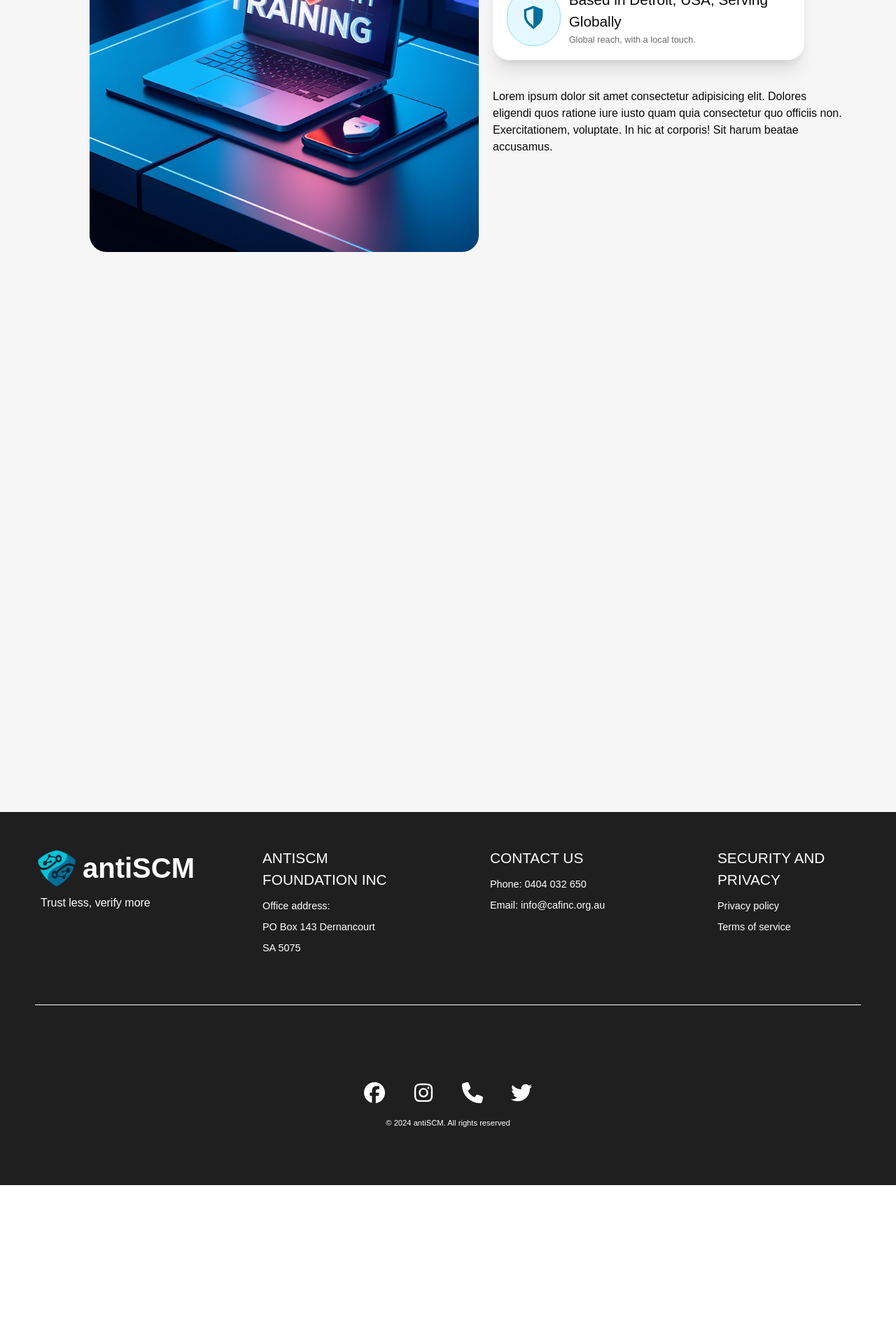
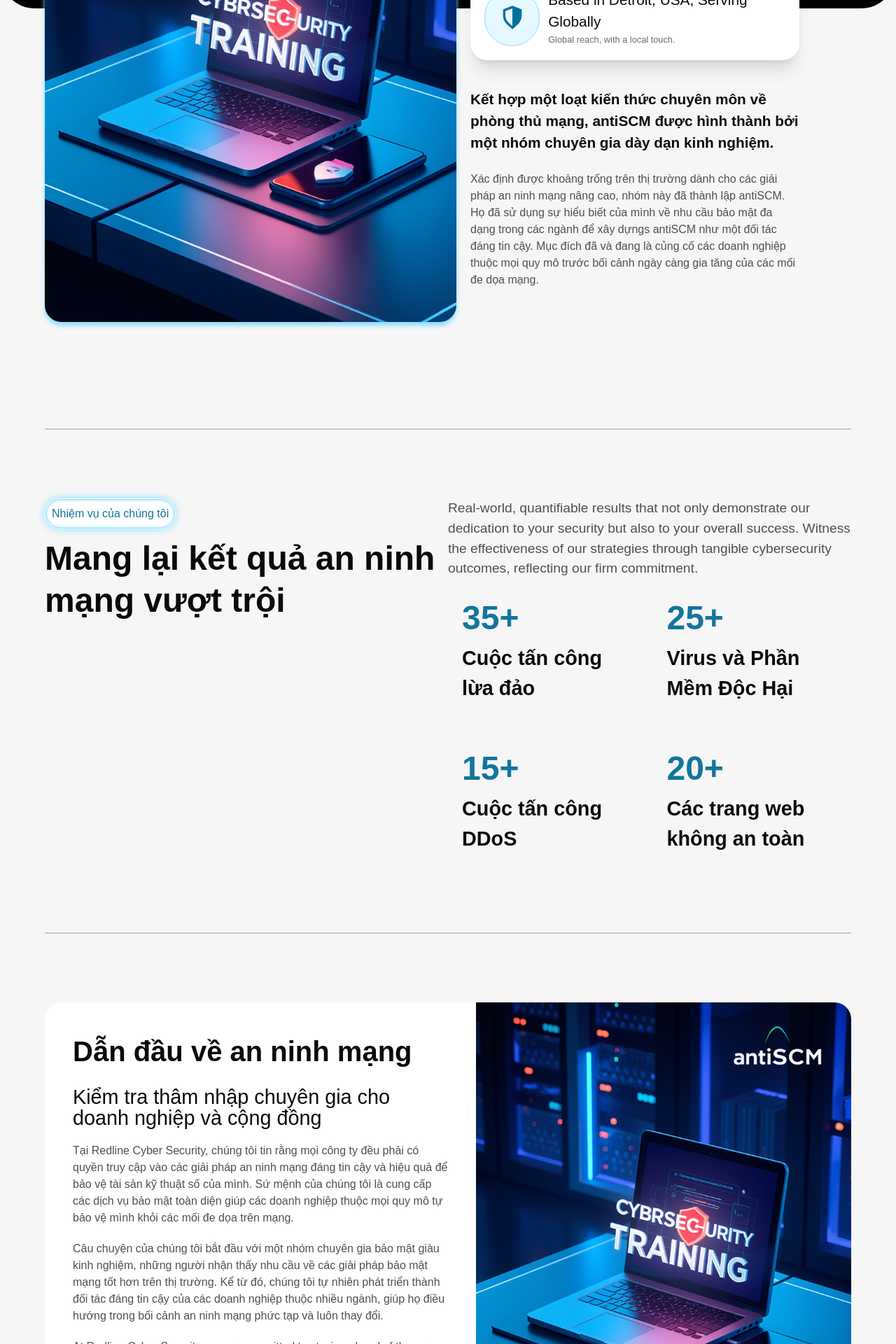
Before and after one commit to Bentanik/exe02_fe_web, a Next.js app: page /aboutus in a window 1280 px wide. Shown: the part 840-2760 px from the top of the page at 70% size. Before the commit the page ends 2533 px from the top, so only its background shows below. Built offline with nearby package versions, Linux system fonts and the light colour scheme.

Commit message:
already finish aboutus page

```diff
--- a/src/app/(user)/aboutus/aboutus.tsx
+++ b/src/app/(user)/aboutus/aboutus.tsx
@@ -1,23 +1,99 @@
 "use client";
 
 import Image from "next/image";
+import { useInView } from "react-intersection-observer";
+import anime from "animejs";
+import { useState, useEffect, useRef } from "react";
+import { Disclosure } from "@headlessui/react";
+import { motion } from "framer-motion";
+import { XMarkIcon, PlusIcon } from "@heroicons/react/24/solid";
+
+const listInfo = [
+    {
+        percent: 35,
+        title: "Cuộc tấn công lừa đảo",
+    },
+    {
+        percent: 25,
+        title: "Virus và Phần Mềm Độc Hại",
+    },
+    {
+        percent: 15,
+        title: "Cuộc tấn công DDoS",
+    },
+    {
+        percent: 20,
+        title: "Các trang web không an toàn",
+    },
+];
+
+function InfoItem({
+    info,
+    index,
+}: {
+    info: (typeof listInfo)[number];
+    index: number;
+}) {
+    const { ref, inView } = useInView({ triggerOnce: true, threshold: 0.5 });
+    const [animated, setAnimated] = useState(false);
+
+    useEffect(() => {
+        if (inView && !animated) {
+            setAnimated(true);
+            anime({
+                targets: `.percent-${index}`,
+                innerHTML: [0, info.percent],
+                easing: "easeInOutQuad",
+                round: 1,
+                duration: 2000,
+            });
+        }
+    }, [inView, animated, index, info.percent]);
+
+    return (
+        <div ref={ref} className="rounded-xl w-[48%]">
+            <div className="p-5">
+                <div className="flex items-center justify-between">
+                    <h2 className="text-[3rem] font-bold text-[#13759d]">
+                        <span className={`percent-${index}`}>0</span>+
+                    </h2>
+                </div>
+                <h3 className="text-[1.8rem] font-semibold">{info.title}</h3>
+            </div>
+        </div>
+    );
+}
 
 export default function AboutUs() {
+    const renderListInfo = () => {
+        return listInfo.map((info, index) => (
+            <InfoItem key={index} info={info} index={index} />
+        ));
+    };
     return (
-        <div className="w-full bg-[#f6f6f6] h-[2000px]">
+        <div className="w-full bg-[#f6f6f6] ">
             {/* Hero Content */}
-            <div className="pt-[10%] pl-[10%] bg-[black] relative rounded-b-[50px]">
+            <div className="pt-[10%]  bg-[black] px-[5%] rounded-b-[50px]">
                 <div className="w-full">
                     {/* Left Hero */}
-                    <div className="w-[60%] mb-[400px] mt-[100px] relative">
-                        <span className="absolute right-[850px] top-0 h-full w-1 bg-[#06c4d9]"></span>
-                        <h1 className="text-white text-[3.1rem] leading-[60px] font-bold">
-                            Khám phá sứ mệnh và câu chuyện đằng sau công ty
-                            chúng tôi.
-                        </h1>
+                    <div className="w-[70%] mb-[400px] mt-[80px] ">
+                        <div className="p-[1px] bg-white rounded-full drop-shadow-[0_0_6px_#87dcff] inline-block">
+                            <div className="rounded-full border-[1px] border-[#87dcff] bg-white shadow-[inset_0_0_4px_#87dcff] p-2">
+                                <div className="text-[#13759d]">
+                                    Nhiệm vụ của chúng tôi
+                                </div>
+                            </div>
+                        </div>
+                        <div className="relative mt-5">
+                            <span className="absolute left-[-20px] top-0 h-full w-1 bg-[#06c4d9]"></span>
+                            <h1 className="text-white text-[3.3rem] leading-[60px] font-bold">
+                                Khám phá sứ mệnh và câu chuyện đằng sau công ty
+                                chúng tôi.
+                            </h1>
+                        </div>
                     </div>
                     {/* Right Hero Content */}
-                    <div className="flex-1 text-white mb-10 relative">
+                    <div className="flex-1 text-white relative">
                         {/* Background Blur Image */}
                         <img
                             src="/images/blur.png"
@@ -30,14 +106,14 @@
                 </div>
 
                 <div className="absolute top-[500px]">
-                    <div className="flex">
+                    <div className="flex relative mb-10">
                         <div className="flex-1">
                             <Image
                                 src="/images/about_bg.png"
                                 alt="icon"
                                 width={600}
                                 height={350}
-                                className="object-cover h-[700px] rounded-3xl"
+                                className="object-cover h-[800px] rounded-3xl drop-shadow-[0_5px_3px_#87dcff]"
                             />
                         </div>
                         <div className="flex-1 p-5">
@@ -110,19 +186,124 @@
                                     </div>
                                 </div>
                             </div>
-                            <div className="mt-10 w-[90%]">
-                                <p>
-                                    Lorem ipsum dolor sit amet consectetur
-                                    adipisicing elit. Dolores eligendi quos
-                                    ratione iure iusto quam quia consectetur quo
-                                    officiis non. Exercitationem, voluptate. In
-                                    hic at corporis! Sit harum beatae accusamus.
+                            <div className="mt-10 w-[80%]">
+                                <h3 className="text-[1.3rem] font-semibold">
+                                    Kết hợp một loạt kiến ​​thức chuyên môn về
+                                    phòng thủ mạng, antiSCM được hình thành bởi
+                                    một nhóm chuyên gia dày dạn kinh nghiệm.
+                                </h3>
+                                <p className="mt-6 text-[#4f4f4e]">
+                                    Xác định được khoảng trống trên thị trường
+                                    dành cho các giải pháp an ninh mạng nâng
+                                    cao, nhóm này đã thành lập antiSCM. Họ đã sử
+                                    dụng sự hiểu biết của mình về nhu cầu bảo
+                                    mật đa dạng trong các ngành để xây dựngs
+                                    antiSCM như một đối tác đáng tin cậy. Mục
+                                    đích đã và đang là củng cố các doanh nghiệp
+                                    thuộc mọi quy mô trước bối cảnh ngày càng
+                                    gia tăng của các mối đe dọa mạng.
                                 </p>
                             </div>
                         </div>
                     </div>
                 </div>
             </div>
+            {/* Content 2 */}
+            <div className="mt-[700px] w-[100%] px-[5%] relative">
+                <div className="flex">
+                    <div className="flex-1">
+                        <div className="p-[1px] bg-white rounded-full drop-shadow-[0_0_6px_#87dcff] inline-block">
+                            <div className="rounded-full border-[1px] border-[#87dcff] bg-white shadow-[inset_0_0_4px_#87dcff] p-2">
+                                <div className="text-[#13759d]">
+                                    Nhiệm vụ của chúng tôi
+                                </div>
+                            </div>
+                        </div>
+                        <h1 className="text-[3rem] font-bold leading-[60px] mt-3">
+                            Mang lại kết quả an ninh mạng vượt trội
+                        </h1>
+                    </div>
+                    <div className="flex-1">
+                        <div>
+                            <p className="text-[#4f4f4e] text-[1.2rem]">
+                                Real-world, quantifiable results that not only
+                                demonstrate our dedication to your security but
+                                also to your overall success. Witness the
+                                effectiveness of our strategies through tangible
+                                cybersecurity outcomes, reflecting our firm
+                                commitment.
+                            </p>
+                            <div>
+                                <div className="flex flex-wrap gap-4">
+                                    {renderListInfo()}
+                                </div>
+                            </div>
+                        </div>
+                    </div>
+                </div>
+                <span className="absolute top-[-100px] w-[90%] h-[2px] bg-[#4f4f4e4d]"></span>
+            </div>
+
+            {/*content 3*/}
+            <div className="mt-[15%]  px-[5%] relative">
+                <div className="flex">
+                    <div className="flex-1 bg-white p-10 rounded-l-3xl">
+                        <h1 className="text-[2.5rem] font-semibold">
+                            Dẫn đầu về an ninh mạng
+                        </h1>
+                        <h2 className="text-[1.8rem]  font-medium leading-[30px] mt-5">
+                            Kiểm tra thâm nhập chuyên gia cho doanh nghiệp và
+                            cộng đồng
+                        </h2>
+                        <p className="text-[#4f4f4e] mt-5">
+                            Tại Redline Cyber ​​​​Security, chúng tôi tin rằng
+                            mọi công ty đều phải có quyền truy cập vào các giải
+                            pháp an ninh mạng đáng tin cậy và hiệu quả để bảo vệ
+                            tài sản kỹ thuật số của mình. Sứ mệnh của chúng tôi
+                            là cung cấp các dịch vụ bảo mật toàn diện giúp các
+                            doanh nghiệp thuộc mọi quy mô tự bảo vệ mình khỏi
+                            các mối đe dọa trên mạng.
+                        </p>
+                        <p className="text-[#4f4f4e] mt-5">
+                            Câu chuyện của chúng tôi bắt đầu với một nhóm chuyên
+                            gia bảo mật giàu kinh nghiệm, những người nhận thấy
+                            nhu cầu về các giải pháp bảo mật mạng tốt hơn trên
+                            thị trường. Kể từ đó, chúng tôi tự nhiên phát triển
+                            thành đối tác đáng tin cậy của các doanh nghiệp
+                            thuộc nhiều ngành, giúp họ điều hướng trong bối cảnh
+                            an ninh mạng phức tạp và luôn thay đổi.
+                        </p>
+                        <p className="text-[#4f4f4e] mt-5">
+                            At Redline Cyber Security, we are committed to
+                            staying ahead of the curve with the latest tools,
+                            technologies, and best practices in the field. We
+                            believe that cyber security is not just a product or
+                            a service, but a continuous process of improvement
+                            and adaptation. We work closely with each client to
+                            understand their unique needs and develop tailored
+                            solutions that meet their specific requirements.
+                        </p>
+                        <p className="text-[#4f4f4e] mt-5">
+                            Cho dù bạn là một doanh nghiệp nhỏ mới bắt đầu hay
+                            một doanh nghiệp lớn có nhu cầu bảo mật phức tạp,
+                            Redline Cyber ​​​​Security luôn sẵn sàng trợ giúp
+                        </p>
+                    </div>
+                    <div className="flex-1">
+                        <Image
+                            src="/images/about_bg.png"
+                            alt="icon"
+                            width={600}
+                            height={350}
+                            className="object-cover rounded-r-3xl w[300px] h-[700px]"
+                        />
+                    </div>
+                </div>
+                <span className="absolute top-[-100px] w-[90%] h-[2px] bg-[#4f4f4e4d]"></span>
+            </div>
+
+            {/* Content 4 */}
+            <div className="mt-10"></div>
         </div>
     );
 }
--- a/src/app/(user)/home-page/home-page.tsx
+++ b/src/app/(user)/home-page/home-page.tsx
@@ -505,7 +505,6 @@
                             Của Bạn
                         </h1>
                         <div className="relative pl-6 mt-5">
-                            <span className="absolute left-0 top-0 h-full w-1 bg-[#06c4d9]"></span>
                             <p className="text-white w-[85%] opacity-90">
                                 Với cách tiếp cận chủ động của chúng tôi đối với
                                 an ninh mạng, các chuyên gia của chúng tôi giúp
```
